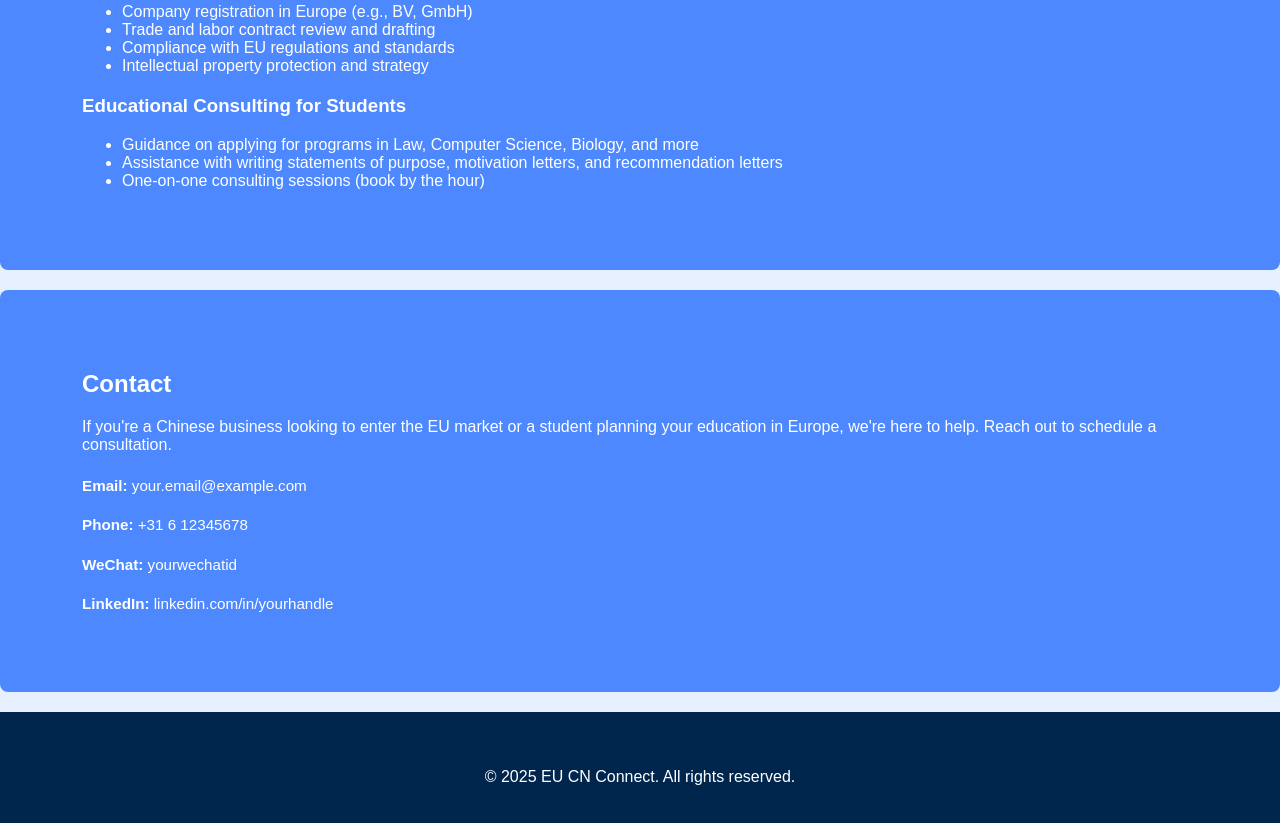
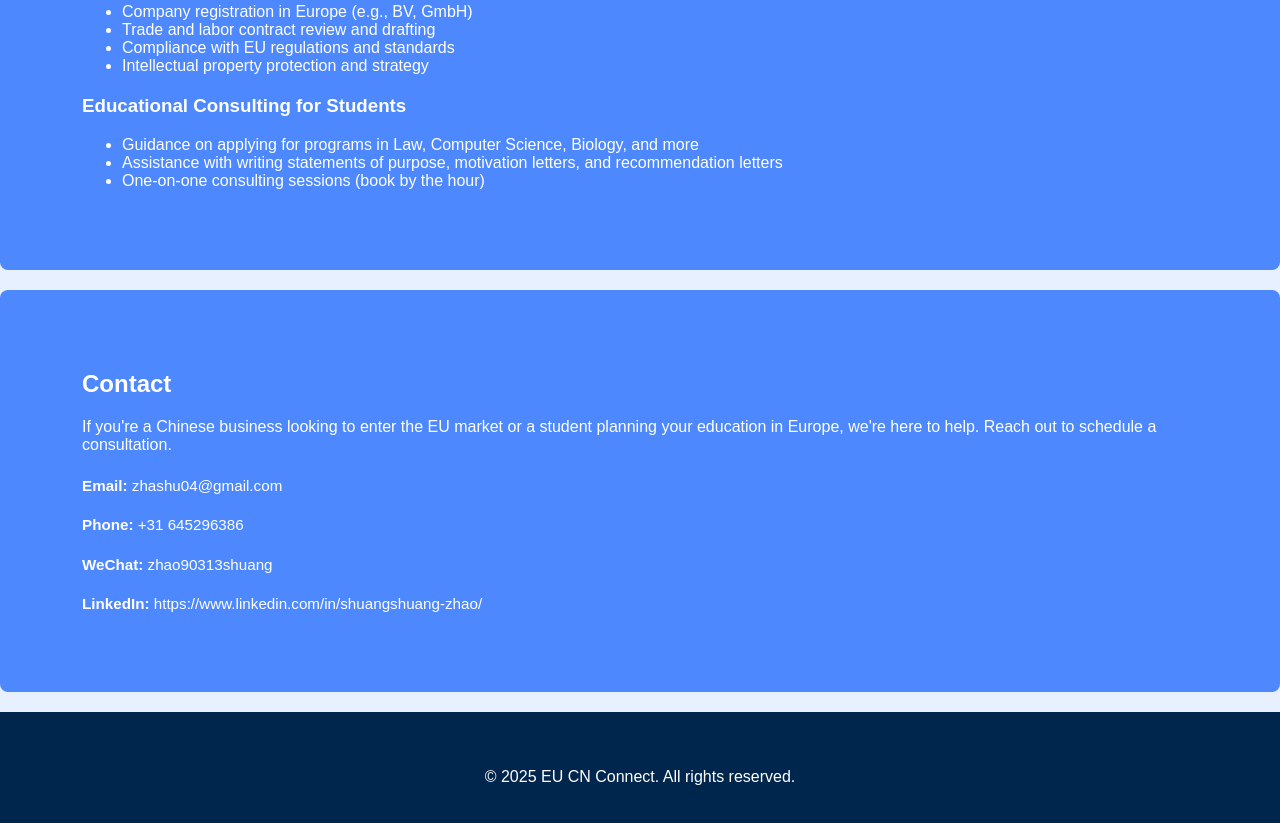
Before and after one commit to EUCNConnect/EUCNConnect.github.io, a plain HTML site: page index.html in a window 1280 px wide. Shown: the part 831-1654 px from the top of the page. Drawn offline with Linux system fonts and the light colour scheme.

Commit message:
Add files via upload

```diff
--- a/index.html
+++ b/index.html
@@ -89,7 +89,7 @@
 <body>
   <header>
     <div class="profile-left">
-      <img src="your-photo.jpg" alt="Professional Photo">
+      <img src="zhashu_photo.jpeg" alt="Professional Photo">
     </div>
     <h1>EU CN Connect</h1>
     <nav>
@@ -143,10 +143,10 @@
       <h2>Contact</h2>
       <p>If you're a Chinese business looking to enter the EU market or a student planning your education in Europe, we're here to help. Reach out to schedule a consultation.</p>
       <div class="contact-info">
-        <p><strong>Email:</strong> your.email@example.com</p>
-        <p><strong>Phone:</strong> +31 6 12345678</p>
-        <p><strong>WeChat:</strong> yourwechatid</p>
-        <p><strong>LinkedIn:</strong> linkedin.com/in/yourhandle</p>
+        <p><strong>Email:</strong> zhashu04@gmail.com </p>
+        <p><strong>Phone:</strong> +31 645296386</p>
+        <p><strong>WeChat:</strong> zhao90313shuang </p>
+        <p><strong>LinkedIn:</strong> https://www.linkedin.com/in/shuangshuang-zhao/ </p>
       </div>
     </div>
   </section>
```
